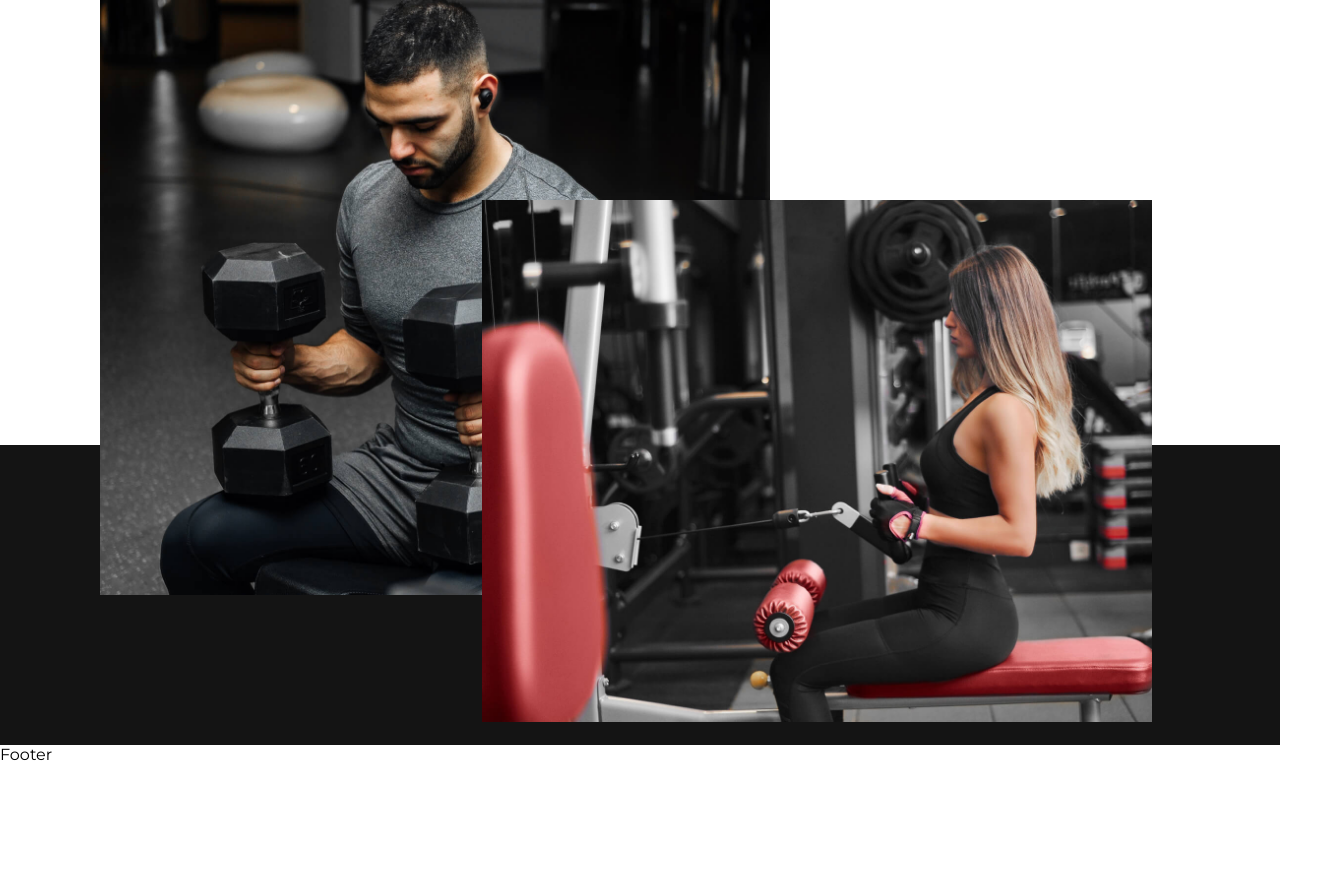
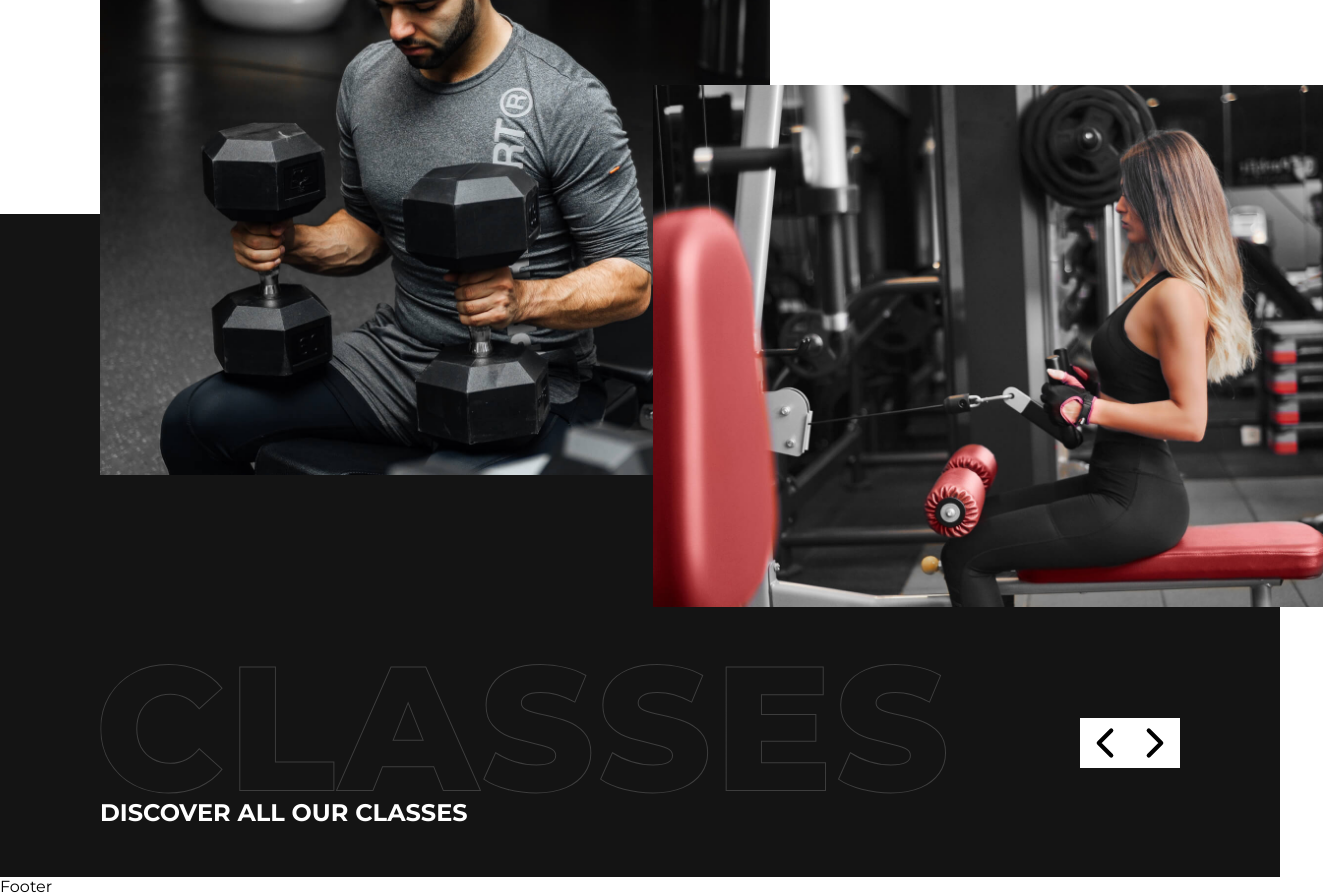
Before and after one commit to Minyras/gymfit-x, a React (Vite) app: page / in a window 1280 px wide. Shown: the part 1881-2777 px from the top of the page, 1323 px wide, since content can reach past the window. Before the commit the page ends 2645 px from the top, so only its background shows below. Built offline with nearby package versions, Linux system fonts and the light colour scheme.

Commit message:
classes img is ready

```diff
--- a/src/pages/Home/Home.tsx
+++ b/src/pages/Home/Home.tsx
@@ -3,12 +3,13 @@ import "./home.css";
 import gsap from "gsap";
 import { ScrollTrigger } from "gsap/all";
 import type HomeProps from "../../models/HomeProps";
-import { Clock3, Mail, MapPin } from "lucide-react";
+import { ChevronLeft, ChevronRight, Clock3, Mail, MapPin } from "lucide-react";
 import { Link } from "react-router-dom";
 import Button from "../../components/Button/Button";
 import aboutUs from "../../assets/svg/about us.svg";
 import homeGirl from "../../assets/img/homegirl.jpeg";
 import homeBoy from "../../assets/img/homeboy.jpeg";
+import classesSvg from "../../assets/svg/classes.svg";
 gsap.registerPlugin(ScrollTrigger);
 const Home = ({ isActive }: HomeProps) => {
   const imageRef = useRef(null);
@@ -108,10 +109,25 @@ const Home = ({ isActive }: HomeProps) => {
         </div>
       </div>
       <div className="classes-img">
-        <img src={homeBoy} alt="" />
-        <img className="home-girl" src={homeGirl} alt="" />
+        <div className="white-bg"></div>
+        <div className="black-bg"></div>
+        <div className="images">
+          <img src={homeBoy} alt="" />
+          <img className="home-girl" src={homeGirl} alt="" />
+        </div>
       </div>
-      <div className="home-classes"></div>
+      <div className="home-classes">
+        <div className="classes-title">
+          <div>
+            <img className="classes-svg" src={classesSvg} alt="" />
+            <h2>DISCOVER ALL OUR CLASSES</h2>
+          </div>
+          <div className="arrows">
+            <ChevronLeft />
+            <ChevronRight />
+          </div>
+        </div>
+      </div>
     </div>
   );
 };
--- a/src/pages/Home/home.css
+++ b/src/pages/Home/home.css
@@ -137,22 +137,52 @@
   gap: 30px;
 }
 .classes-img {
-  display: flex;
-  align-items: center;
   position: relative;
-  padding: 0 100px;
-  top: 150px;
 }
 .home-girl {
-  right: 10%;
   position: absolute;
   bottom: -20%;
+  left: 75%;
 }
 .classes-img img {
   width: 670px;
 }
+.images {
+  position: absolute;
+  top: 30px;
+  padding: 0 100px;
+}
+
+.classes-img .white-bg {
+  background-color: white;
+  width: 100%;
+  height: 400px;
+}
+.classes-img .black-bg {
+  background-color: #141414;
+  width: 100%;
+  height: 400px;
+}
+
 .home-classes {
   background-color: #141414;
+  color: white;
   width: 100%;
-  padding-top: 300px;
+  padding: 50px 0;
 }
+
+.home-classes svg {
+  background-color: white;
+  color: black;
+  height: 50px;
+  width: 50px;
+}
+.classes-title {
+  display: flex;
+  align-items: center;
+  justify-content: space-between;
+  padding: 0 100px;
+}
+.classes-svg {
+  position: relative;
+}
```
Also changed, not shown: src/assets/svg/classes.svg (added).
